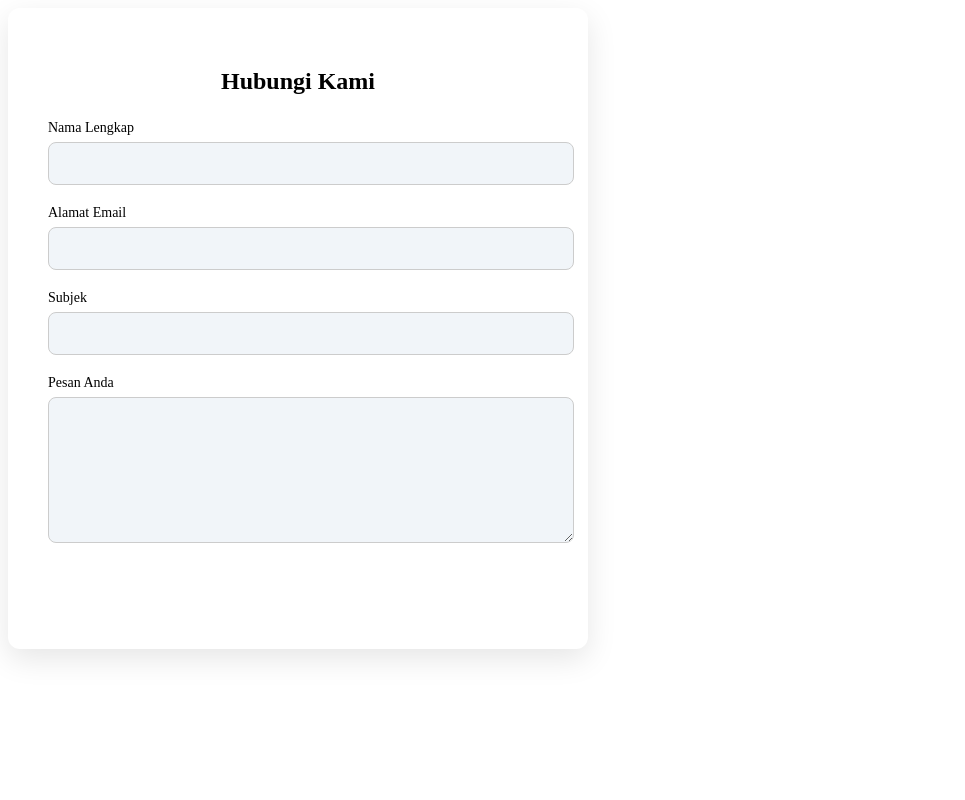
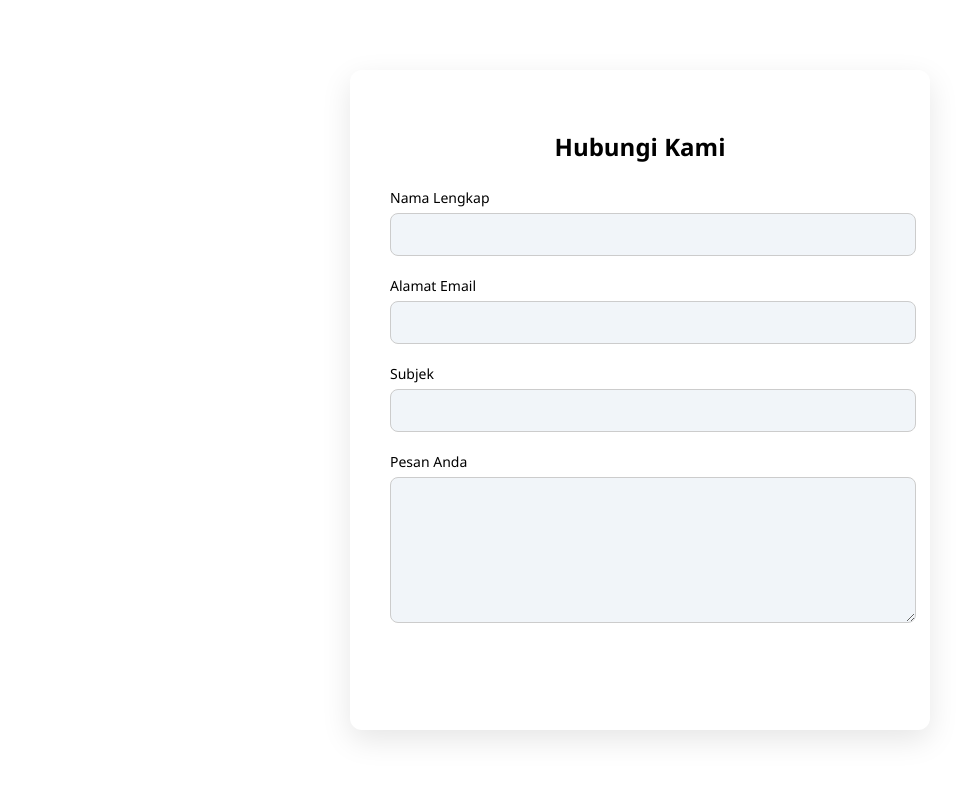
Before and after one commit to muharya022/ilkom-22-cloud-7, a Django app: template sistem_laporan/dokumen/templates/kontak.html in a window 1280 px wide. Shown: the whole page, without its empty margins (0-965 px from the left). Run offline with Django 5.2, Linux system fonts and the light colour scheme; the template is opened without the code that fills it, so the values that code supplies are empty; parts of the project's set-up code (start-up, migrations or seed data) failed here and were passed over.

Commit message:
update kontak.html

```diff
--- a/sistem_laporan/dokumen/templates/kontak.html
+++ b/sistem_laporan/dokumen/templates/kontak.html
@@ -7,7 +7,17 @@
   <style>
 
 
-
+    body {
+      margin: 0;
+      padding: 0;
+      font-family: 'Segoe UI', sans-serif;
+      background-color: var(--background);
+      color: var(--foreground);
+      display: flex;
+      justify-content: center;
+      align-items: center;
+      height: 100vh;
+    }
 
     .form-wrapper {
       width: 100%;
```
